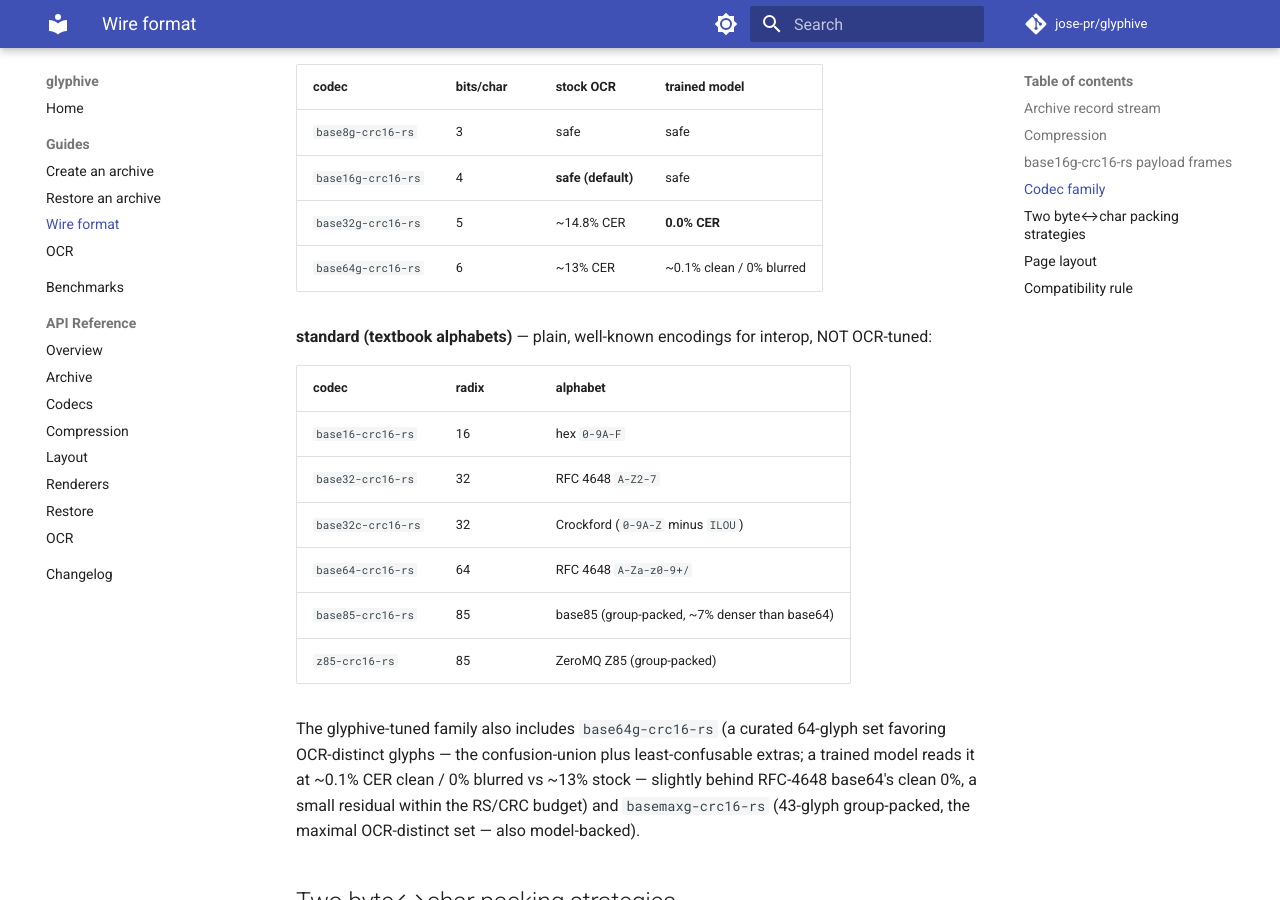
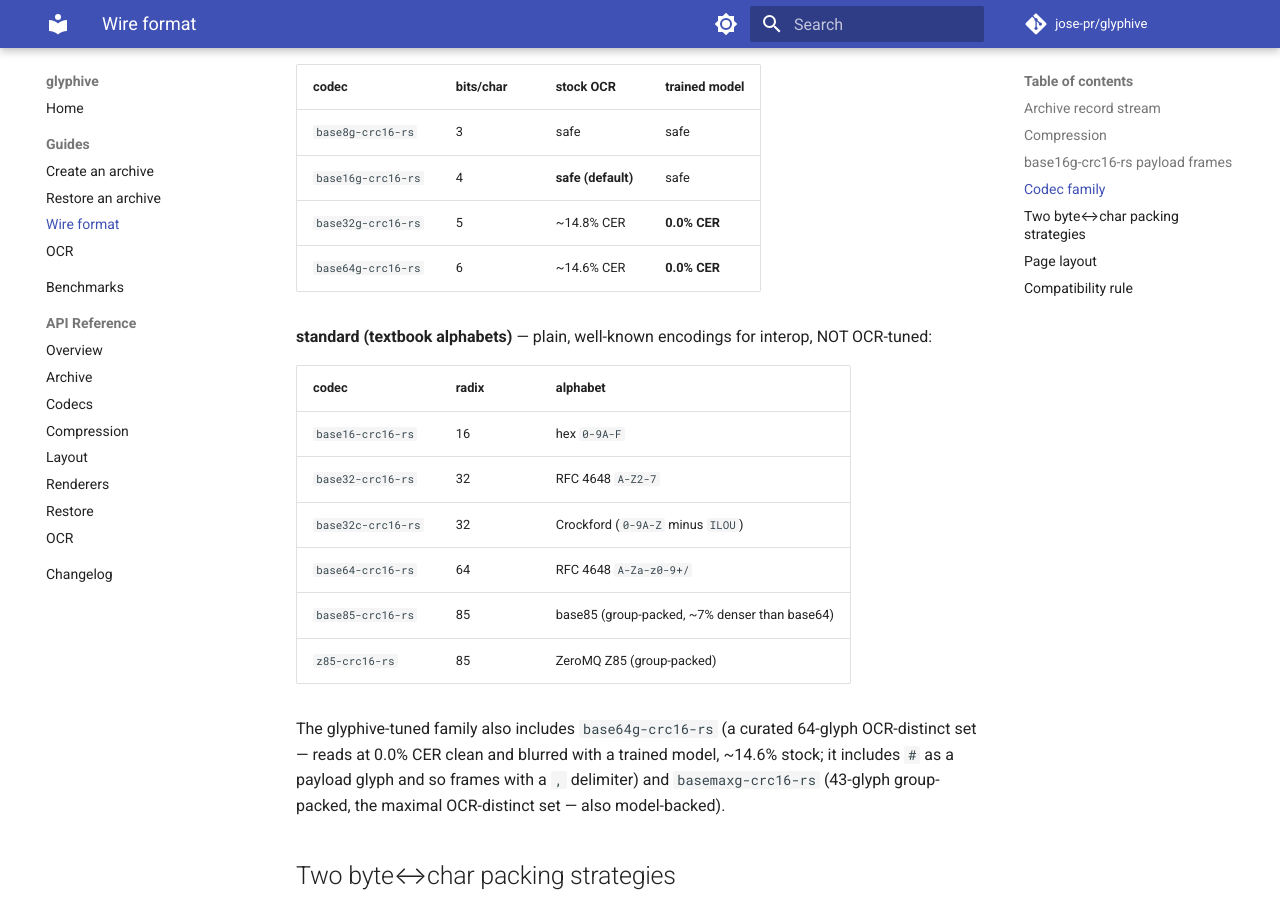
Before and after one commit to jose-pr/glyphive, an MkDocs documentation site: the page built from docs/guides/wire-format.md, in a window 1280 px wide and 900 px high, scrolled down 1904 px. Built offline with MkDocs 1.6.1 and Material for MkDocs 9.7.7, drawn with Linux system fonts in a browser that asks for light colours; comment, search, counter and statistics services are not loaded.

Commit message:
feat: refine base64g to 0.0% CER (reclaim '#', drop thin verticals)
The initial base64g curated alphabet left a 0.123% trained-model residual
(clean). Per-char analysis showed it was thin-vertical glyphs (` ~ |) plus
small-eval jitter, not a few fixable confusables. Reclaiming '#' as a payload
glyph (it is one of the most OCR-distinct chars, freed by the per-spec
delimiter) + dropping ` ~ | + more training drives the trained CER to 0.0%
clean AND blurred (measured, Nimbus Mono, 400 lines / 10000 iters).

Because '#' is now a payload glyph, base64g frames with a ',' delimiter (the
per-spec delimiter mechanism built for base85/z85). New alphabet:
!"$%&'(-.0123456789:;>ABCDEGHIJKLMNPRSTUVWXYabcdeghikmnrstyz}#@+

CLI round-trip verified (payload containing '#' with ',' delimiter); 353 passed.

```diff
--- a/docs/guides/wire-format.md
+++ b/docs/guides/wire-format.md
@@ -81,7 +81,7 @@ glyphive-modified alphabet chosen from OCR measurement:
 | `base8g-crc16-rs`    | 3 | safe | safe |
 | `base16g-crc16-rs`  | 4 | **safe (default)** | safe |
 | `base32g-crc16-rs`  | 5 | ~14.8% CER | **0.0% CER** |
-| `base64g-crc16-rs`  | 6 | ~13% CER | ~0.1% clean / 0% blurred |
+| `base64g-crc16-rs`  | 6 | ~14.6% CER | **0.0% CER** |
 
 **standard (textbook alphabets)** — plain, well-known encodings for interop,
 NOT OCR-tuned:
@@ -96,10 +96,9 @@ NOT OCR-tuned:
 | `z85-crc16-rs`      | 85 | ZeroMQ Z85 (group-packed) |
 
 The glyphive-tuned family also includes `base64g-crc16-rs` (a curated 64-glyph
-set favoring OCR-distinct glyphs — the confusion-union plus least-confusable
-extras; a trained model reads it at ~0.1% CER clean / 0% blurred vs ~13% stock —
-slightly behind RFC-4648 base64's clean 0%, a small residual within the RS/CRC
-budget) and `basemaxg-crc16-rs`
+OCR-distinct set — reads at 0.0% CER clean and blurred with a trained model,
+~14.6% stock; it includes `#` as a payload glyph and so frames with a `,`
+delimiter) and `basemaxg-crc16-rs`
 (43-glyph group-packed, the maximal OCR-distinct set — also model-backed).
 
 ## Two byte↔char packing strategies
```
Also changed, not shown: 1 other file.
